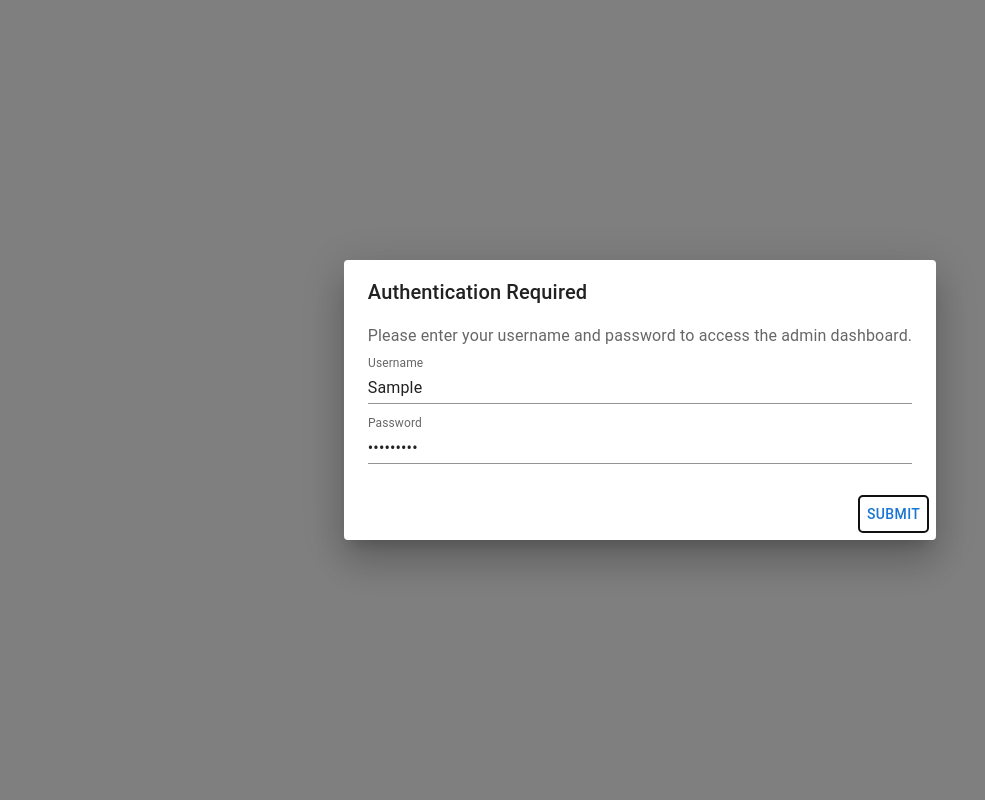
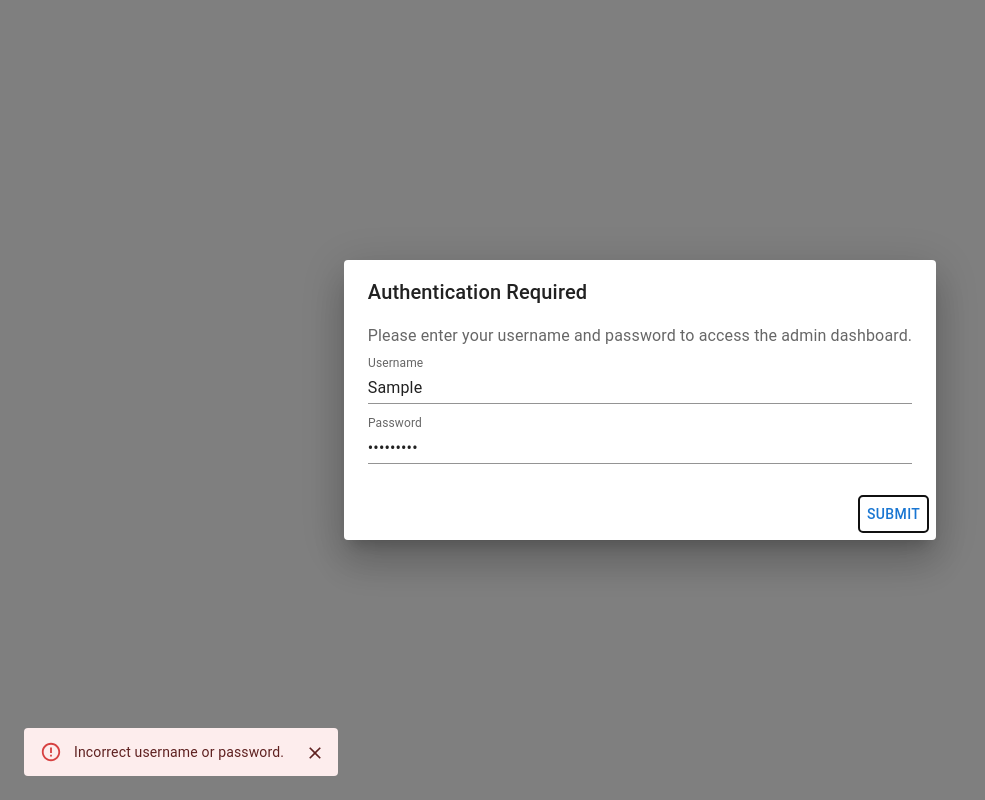
Before and after one commit to bedsideBullet/contest, a React (Vite) app in the folder frontend/: page /admin in a window 1280 px wide. Both pictures are taken after typing "Sample", "Sample123" into the empty fields and a click on the button "SUBMIT". Shown: the whole page, without its empty margins (0-985 px from the left). Built offline with nearby package versions, Linux system fonts and the light colour scheme.

Commit message:
fixedCredentAlert

```diff
--- a/frontend/src/components/AdminDash.tsx
+++ b/frontend/src/components/AdminDash.tsx
@@ -215,17 +215,14 @@ const AdminDash: React.FC = () => {
 		setAlertOpen(true);
 	};
 
-	const handleAuthSubmit = () => {
+	const handleAuthSubmit = (username: string, password: string) => {
 		if (username === correctUsername && password === correctPassword) {
 			setAuthDialogOpen(false);
 			setLoading(true);
 			sessionStorage.setItem("auth", "true");
-			setAlert({
-				message: "Incorrect username or password.",
-				severity: "error",
-			});
-			setAlertOpen(true);
+			return true;
 		}
+		return false;
 	};
 
 	const handleChangePage = (_: unknown, newPage: number) => {
--- a/frontend/src/components/AuthDialog.tsx
+++ b/frontend/src/components/AuthDialog.tsx
@@ -1,4 +1,4 @@
-import React from "react";
+import React, { useState } from "react";
 import {
 	Dialog,
 	DialogActions,
@@ -7,6 +7,8 @@ import {
 	DialogTitle,
 	TextField,
 	Button,
+	Alert,
+	Snackbar,
 } from "@mui/material";
 
 interface AuthDialogProps {
@@ -15,7 +17,7 @@ interface AuthDialogProps {
 	password: string;
 	setUsername: (value: string) => void;
 	setPassword: (value: string) => void;
-	onSubmit: () => void;
+	onSubmit: (username: string, password: string) => boolean;
 }
 
 const AuthDialog: React.FC<AuthDialogProps> = ({
@@ -26,9 +28,26 @@ const AuthDialog: React.FC<AuthDialogProps> = ({
 	setPassword,
 	onSubmit,
 }) => {
+	const [alert, setAlert] = useState<{
+		message: string;
+		severity: "error" | "info" | "success" | "warning";
+	}>({ message: "", severity: "info" });
+	const [alertOpen, setAlertOpen] = useState(false);
+
 	const handleKeyDown = (event: React.KeyboardEvent<HTMLDivElement>) => {
 		if (event.key === "Enter") {
-			onSubmit();
+			handleSubmit();
+		}
+	};
+
+	const handleSubmit = () => {
+		const success = onSubmit(username, password);
+		if (!success) {
+			setAlert({
+				message: "Incorrect username or password.",
+				severity: "error",
+			});
+			setAlertOpen(true);
 		}
 	};
 
@@ -69,10 +88,23 @@ const AuthDialog: React.FC<AuthDialogProps> = ({
 				/>
 			</DialogContent>
 			<DialogActions>
-				<Button onClick={onSubmit} color="primary">
+				<Button onClick={handleSubmit} color="primary">
 					Submit
 				</Button>
 			</DialogActions>
+			<Snackbar
+				open={alertOpen}
+				autoHideDuration={6000}
+				onClose={() => setAlertOpen(false)}
+			>
+				<Alert
+					onClose={() => setAlertOpen(false)}
+					severity={alert.severity}
+					sx={{ width: "100%" }}
+				>
+					{alert.message}
+				</Alert>
+			</Snackbar>
 		</Dialog>
 	);
 };
```
Also changed, not shown: 1 other file (tests, documents, lock files or other folders).
